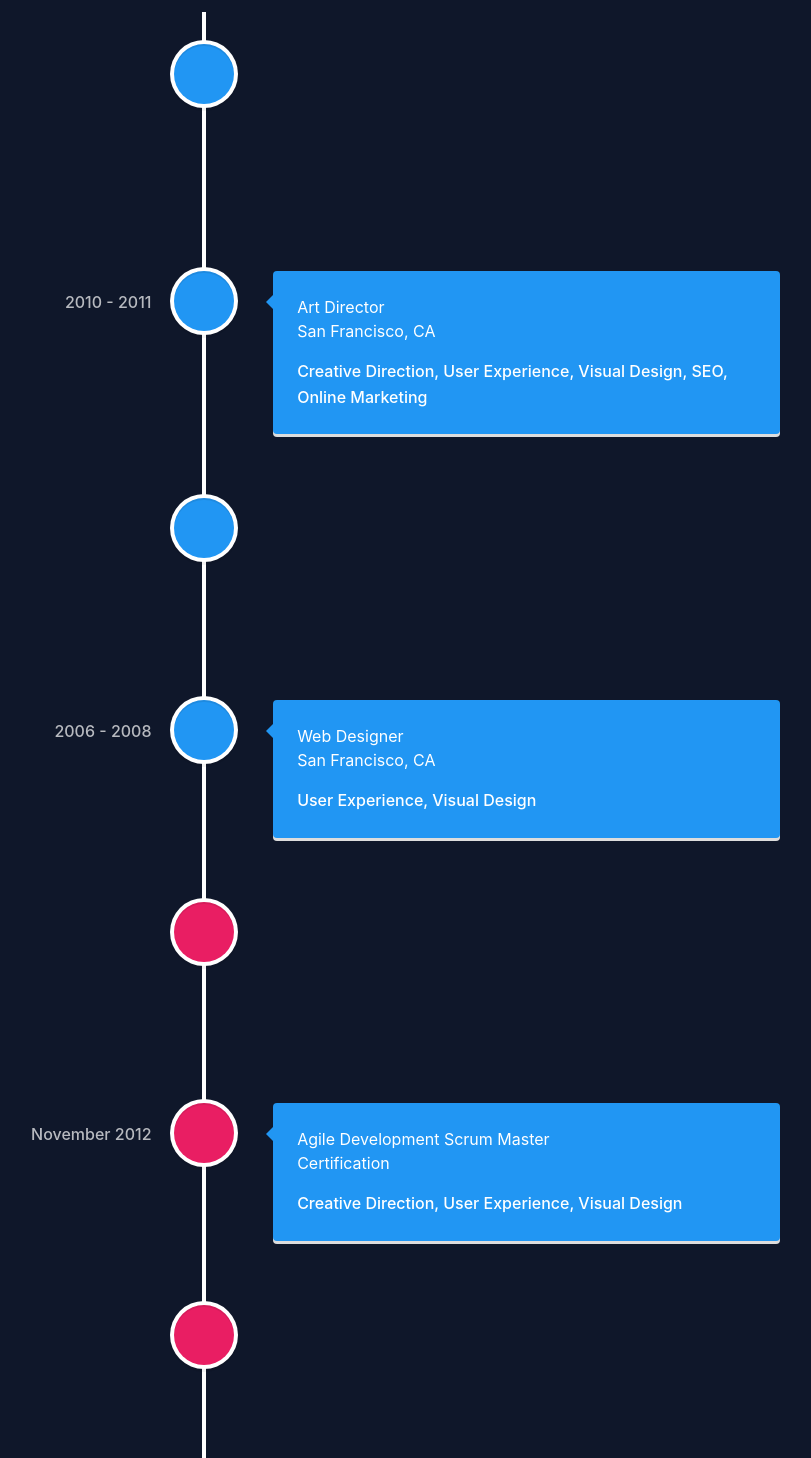
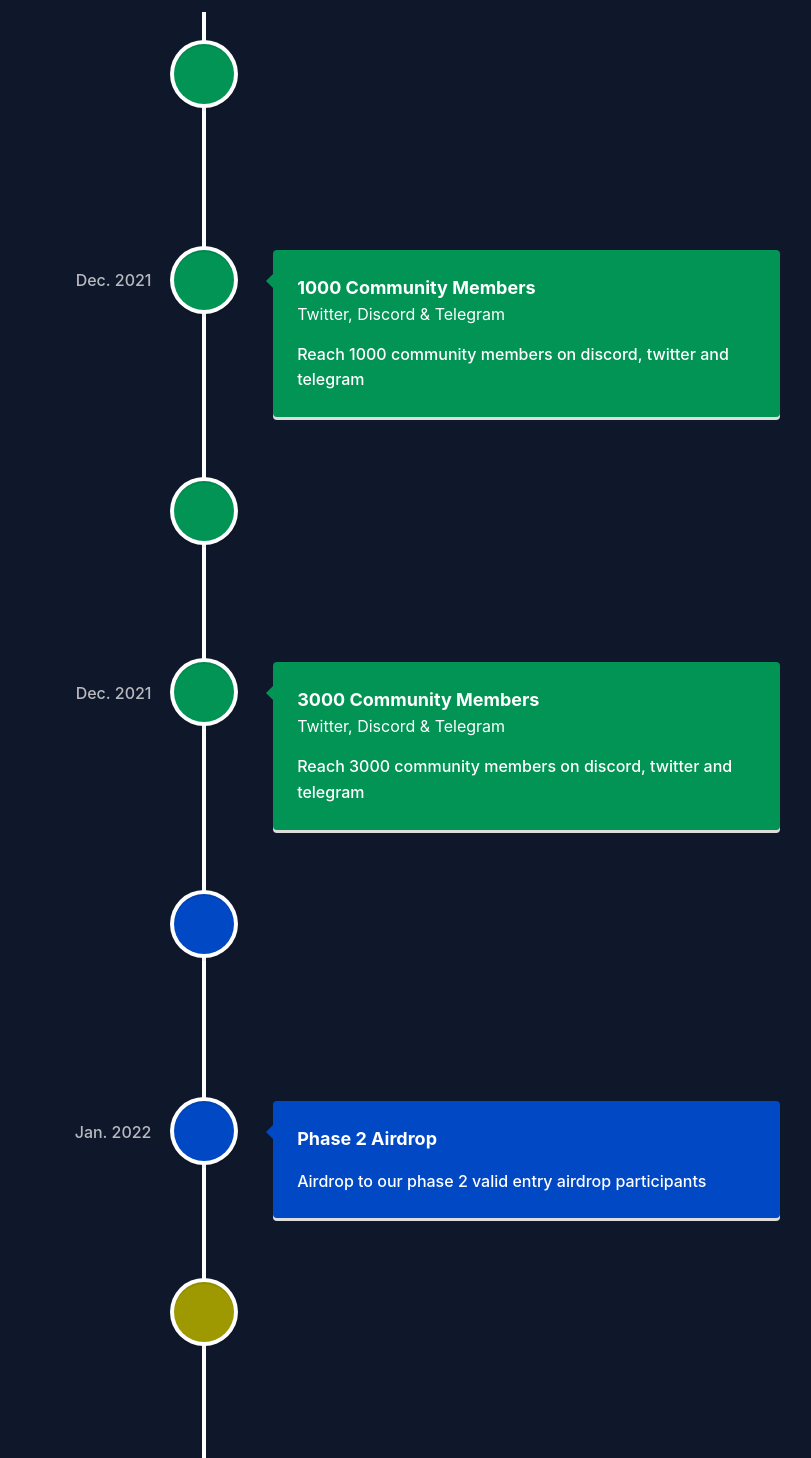
Before and after one commit to devduckie/duckies-fe, a React (Create React App) app: page / in a window 1280 px wide. Shown: the part 640-2098 px from the top of the page, without its empty margins (436-1247 px from the left). Built offline with nearby package versions, Linux system fonts and the light colour scheme.

Commit message:
Updated roadmap content

```diff
--- /dev/null
+++ b/src/data/roadmap.json
@@ -0,0 +1,59 @@
+[
+    {
+        "title": "Mainnet Launch",
+        "date": "Dec. 2021",
+        "subtitle": "BSC Network",
+        "content": "Mainnet launch of $DUCKIE on the Binance Smart Chain",
+        "status": "done"
+    },
+    {
+        "title": "1000 Community Members",
+        "date": "Dec. 2021",
+        "subtitle": "Twitter, Discord & Telegram",
+        "content": "Reach 1000 community members on discord, twitter and telegram",
+        "status": "done"
+    },
+    {
+        "title": "Phase 1 Airdrop",
+        "date": "Dec. 2021",
+        "content": "Airdrop to our early duck community members",
+        "status": "done"
+    },
+    {
+        "title": "3000 Community Members",
+        "date": "Dec. 2021",
+        "subtitle": "Twitter, Discord & Telegram",
+        "content": "Reach 3000 community members on discord, twitter and telegram",
+        "status": "done"
+    },
+    {
+        "title": "Pancakeswap listing and LP lock",
+        "date": "Dec. 2021",
+        "content": "Provide liquidity on pancakeswap and lock liquidity with team.finance",
+        "status": "ongoing"
+    },
+    {
+        "title": "Phase 2 Airdrop",
+        "date": "Jan. 2022",
+        "content": "Airdrop to our phase 2 valid entry airdrop participants",
+        "status": "ongoing"
+    },
+    {
+        "title": "Website & Whitepaper Launch",
+        "date": "Jan. 2022",
+        "content": "Website and whitepaper release",
+        "status": "pending"
+    },
+    {
+        "title": "Smart Contract Audit",
+        "date": "Jan. 2022",
+        "content": "Smart contract Audit by solidity.finance",
+        "status": "pending"
+    },
+    {
+        "title": "Burn & Team Vesting",
+        "date": "Jan. 2022",
+        "content": "Token burn and team $Duckie vesting start",
+        "status": "pending"
+    }
+]
--- a/src/pages/body_sections/Roadmap.js
+++ b/src/pages/body_sections/Roadmap.js
@@ -1,6 +1,7 @@
 import React from "react";
 import { VerticalTimeline, VerticalTimelineElement } from 'react-vertical-timeline-component';
 import 'react-vertical-timeline-component/style.min.css';
+import roadmap from '../../data/roadmap.json';
 
 const Roadmap = () => {
     return (
@@ -8,108 +9,23 @@ const Roadmap = () => {
             <VerticalTimeline
                 animate={true}
             >
-                <VerticalTimelineElement
-                    className="vertical-timeline-element--work"
-                    contentStyle={{ background: 'rgb(33, 150, 243)', color: '#fff' }}
-                    contentArrowStyle={{ borderRight: '7px solid  rgb(33, 150, 243)' }}
-                    date="2011 - present"
-                    iconStyle={{ background: 'rgb(33, 150, 243)', color: '#fff' }}
-                // icon={<WorkIcon />}
-                >
-                    <h3 className="vertical-timeline-element-title">Creative Director</h3>
-                    <h4 className="vertical-timeline-element-subtitle">Miami, FL</h4>
-                    <p>
-                        Creative Direction, User Experience, Visual Design, Project Management, Team Leading
-                    </p>
-                </VerticalTimelineElement>
-                <VerticalTimelineElement
-                    className="vertical-timeline-element--work"
-                    contentStyle={{ background: 'rgb(33, 150, 243)', color: '#fff' }}
-                    contentArrowStyle={{ borderRight: '7px solid  rgb(33, 150, 243)' }}
-                    date="2010 - 2011"
-                    iconStyle={{ background: 'rgb(33, 150, 243)', color: '#fff' }}
-                // icon={<WorkIcon />}
-                >
-                    <h3 className="vertical-timeline-element-title">Art Director</h3>
-                    <h4 className="vertical-timeline-element-subtitle">San Francisco, CA</h4>
-                    <p>
-                        Creative Direction, User Experience, Visual Design, SEO, Online Marketing
-                    </p>
-                </VerticalTimelineElement>
-                <VerticalTimelineElement
-                    className="vertical-timeline-element--work"
-                    contentStyle={{ background: 'rgb(33, 150, 243)', color: '#fff' }}
-                    contentArrowStyle={{ borderRight: '7px solid  rgb(33, 150, 243)' }}
-                    date="2008 - 2010"
-                    iconStyle={{ background: 'rgb(33, 150, 243)', color: '#fff' }}
-                // icon={<WorkIcon />}
-                >
-                    <h3 className="vertical-timeline-element-title">Web Designer</h3>
-                    <h4 className="vertical-timeline-element-subtitle">Los Angeles, CA</h4>
-                    <p>
-                        User Experience, Visual Design
-                    </p>
-                </VerticalTimelineElement>
-                <VerticalTimelineElement
-                    className="vertical-timeline-element--work"
-                    contentStyle={{ background: 'rgb(33, 150, 243)', color: '#fff' }}
-                    contentArrowStyle={{ borderRight: '7px solid  rgb(33, 150, 243)' }}
-                    date="2006 - 2008"
-                    iconStyle={{ background: 'rgb(33, 150, 243)', color: '#fff' }}
-                // icon={<WorkIcon />}
-                >
-                    <h3 className="vertical-timeline-element-title">Web Designer</h3>
-                    <h4 className="vertical-timeline-element-subtitle">San Francisco, CA</h4>
-                    <p>
-                        User Experience, Visual Design
-                    </p>
-                </VerticalTimelineElement>
-                <VerticalTimelineElement
-                    className="vertical-timeline-element--education"
-                    contentStyle={{ background: 'rgb(33, 150, 243)', color: '#fff' }}
-                    contentArrowStyle={{ borderRight: '7px solid  rgb(33, 150, 243)' }}
-                    date="April 2013"
-                    iconStyle={{ background: 'rgb(233, 30, 99)', color: '#fff' }}
-                // icon={<SchoolIcon />}
-                >
-                    <h3 className="vertical-timeline-element-title">Content Marketing for Web, Mobile and Social Media</h3>
-                    <h4 className="vertical-timeline-element-subtitle">Online Course</h4>
-                    <p>
-                        Strategy, Social Media
-                    </p>
-                </VerticalTimelineElement>
-                <VerticalTimelineElement
-                    className="vertical-timeline-element--education"
-                    contentStyle={{ background: 'rgb(33, 150, 243)', color: '#fff' }}
-                    contentArrowStyle={{ borderRight: '7px solid  rgb(33, 150, 243)' }}
-                    date="November 2012"
-                    iconStyle={{ background: 'rgb(233, 30, 99)', color: '#fff' }}
-                // icon={<SchoolIcon />}
-                >
-                    <h3 className="vertical-timeline-element-title">Agile Development Scrum Master</h3>
-                    <h4 className="vertical-timeline-element-subtitle">Certification</h4>
-                    <p>
-                        Creative Direction, User Experience, Visual Design
-                    </p>
-                </VerticalTimelineElement>
-                <VerticalTimelineElement
-                    className="vertical-timeline-element--education"
-                    contentStyle={{ background: 'rgb(33, 150, 243)', color: '#fff' }}
-                    contentArrowStyle={{ borderRight: '7px solid  rgb(33, 150, 243)' }}
-                    date="2002 - 2006"
-                    iconStyle={{ background: 'rgb(233, 30, 99)', color: '#fff' }}
-                // icon={<SchoolIcon />}
-                >
-                    <h3 className="vertical-timeline-element-title">Bachelor of Science in Interactive Digital Media Visual Imaging</h3>
-                    <h4 className="vertical-timeline-element-subtitle">Bachelor Degree</h4>
-                    <p>
-                        Creative Direction, Visual Design
-                    </p>
-                </VerticalTimelineElement>
-                <VerticalTimelineElement
-                    iconStyle={{ background: 'rgb(16, 204, 82)', color: '#fff' }}
-                // icon={<StarIcon />}
-                />
+                {Object.values(roadmap).map(values => {
+                    const { title, subtitle, content, status, date } = values;
+                    const bgColor = status == "done" ? "#019454" : status == "ongoing" ? "#0048c4" : "#9e9900";
+                    return (
+                        <VerticalTimelineElement
+                            className="vertical-timeline-element--work"
+                            contentStyle={{ background: bgColor, color: '#fff' }}
+                            contentArrowStyle={{ borderRight: `7px solid  ${bgColor}` }}
+                            date={date}
+                            iconStyle={{ background: bgColor, color: '#fff' }}
+                        >
+                            {title && (<h3 className="vertical-timeline-element-title text-lg font-bold">{title}</h3>)}
+                            {subtitle && (<h4 className="vertical-timeline-element-subtitle">{subtitle}</h4>)}
+                            {content && (<p>{content}</p>)}
+                        </VerticalTimelineElement>
+                    )
+                })}
             </VerticalTimeline>
         </section>
     )
```
Also changed, not shown: 1 other file (tests, documents, lock files or other folders).
